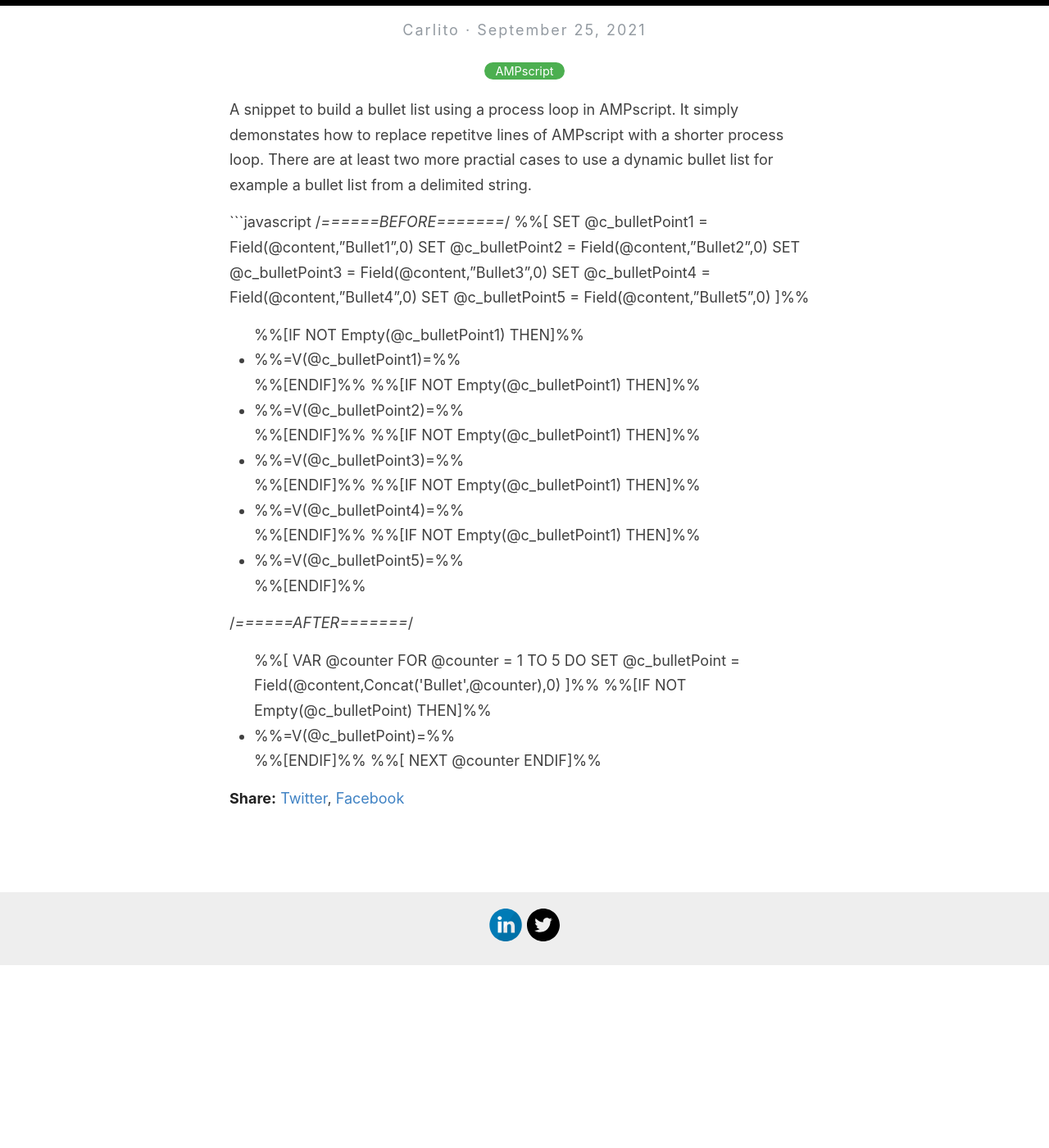
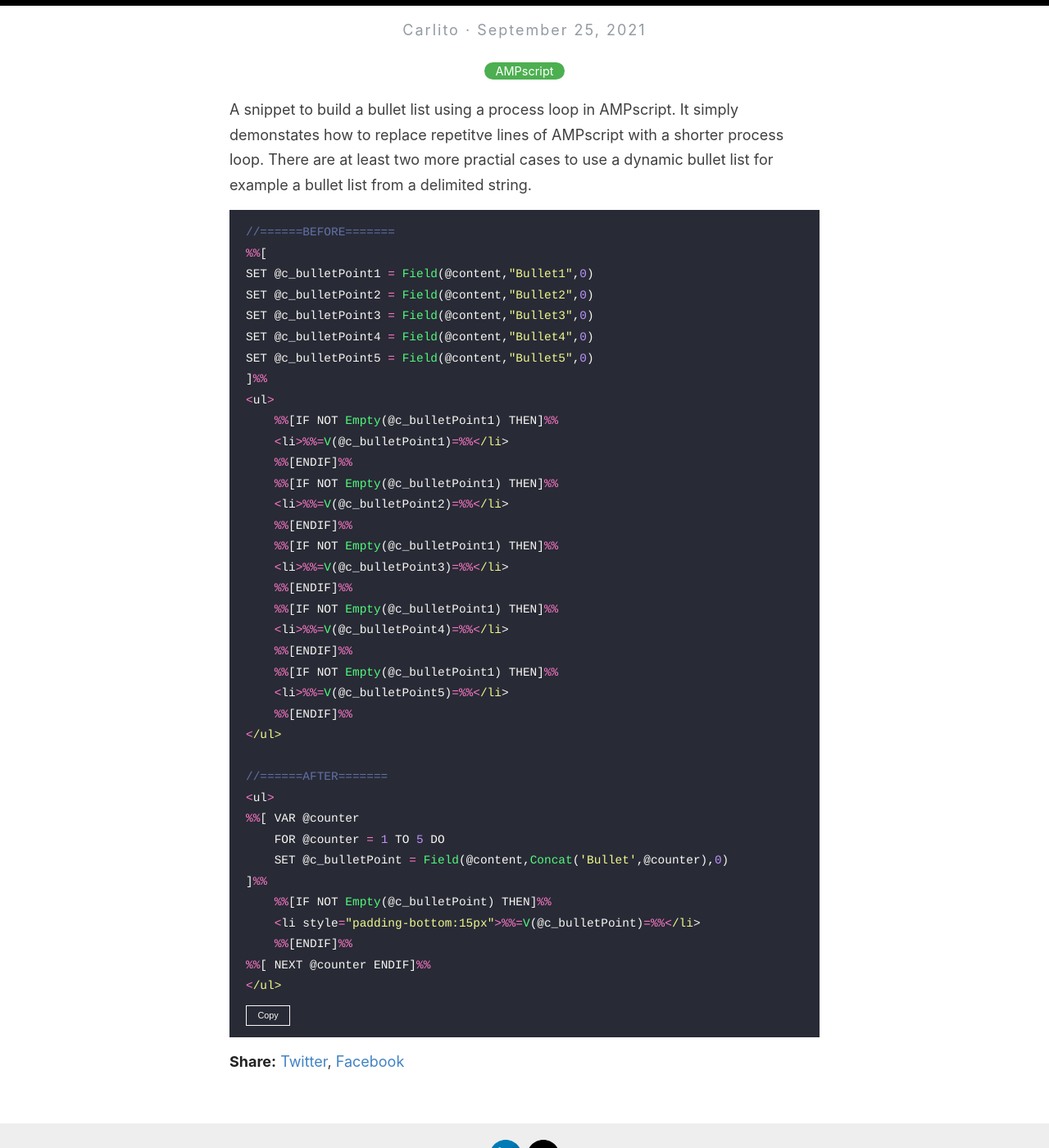
Before and after one commit to karolcholewa/blog, a Jekyll site: the page built from _posts/2021-09-25-dynamic-bullet-list.md, in a window 1280 px wide and 1400 px high, scrolled down 223 px. Shown: the whole window at 82% size. Built offline with Jekyll 4.4.1, drawn with Linux system fonts in a browser that asks for light colours.

Commit message:
fixed formatting

````diff
--- a/_posts/2021-09-25-dynamic-bullet-list.md
+++ b/_posts/2021-09-25-dynamic-bullet-list.md
@@ -7,7 +7,7 @@ categories: [AMPscript]
 A snippet to build a bullet list using a process loop in AMPscript. It simply demonstates how to replace repetitve lines of AMPscript with a shorter process loop. There are at least two more practial cases to use a dynamic bullet list for example a bullet list from a delimited string.
 
 ```javascript
-/*======BEFORE=======*/
+//======BEFORE=======
 %%[
 SET @c_bulletPoint1 = Field(@content,"Bullet1",0)
 SET @c_bulletPoint2 = Field(@content,"Bullet2",0)
@@ -33,14 +33,15 @@ SET @c_bulletPoint5 = Field(@content,"Bullet5",0)
     %%[ENDIF]%%
 </ul>
 
-/*======AFTER=======*/
+//======AFTER=======
 <ul>
 %%[ VAR @counter
     FOR @counter = 1 TO 5 DO
     SET @c_bulletPoint = Field(@content,Concat('Bullet',@counter),0)
 ]%%
     %%[IF NOT Empty(@c_bulletPoint) THEN]%%
-    <li>%%=V(@c_bulletPoint)=%%</li>
+    <li style="padding-bottom:15px">%%=V(@c_bulletPoint)=%%</li>
     %%[ENDIF]%%
 %%[ NEXT @counter ENDIF]%%
 </ul>
+```
````
